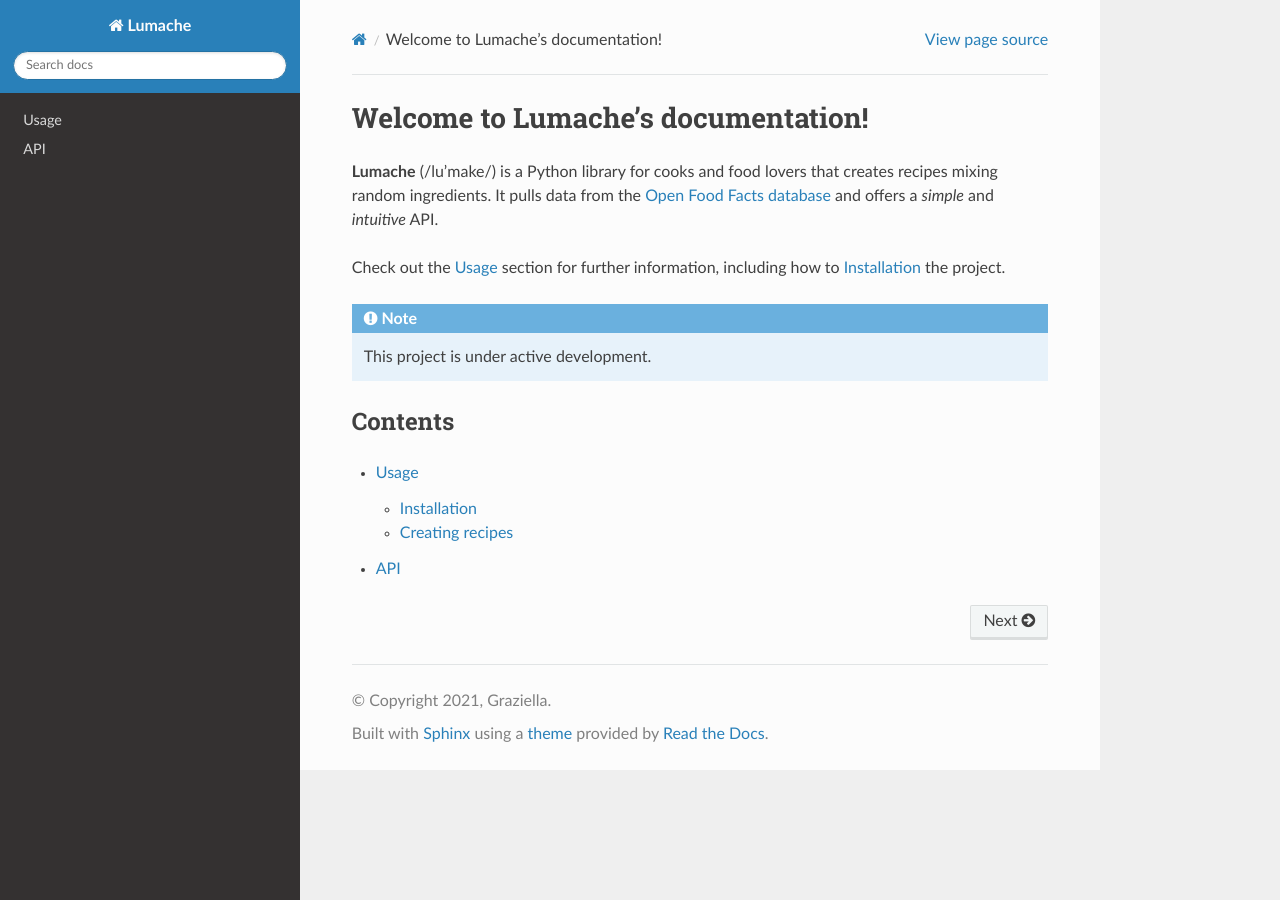
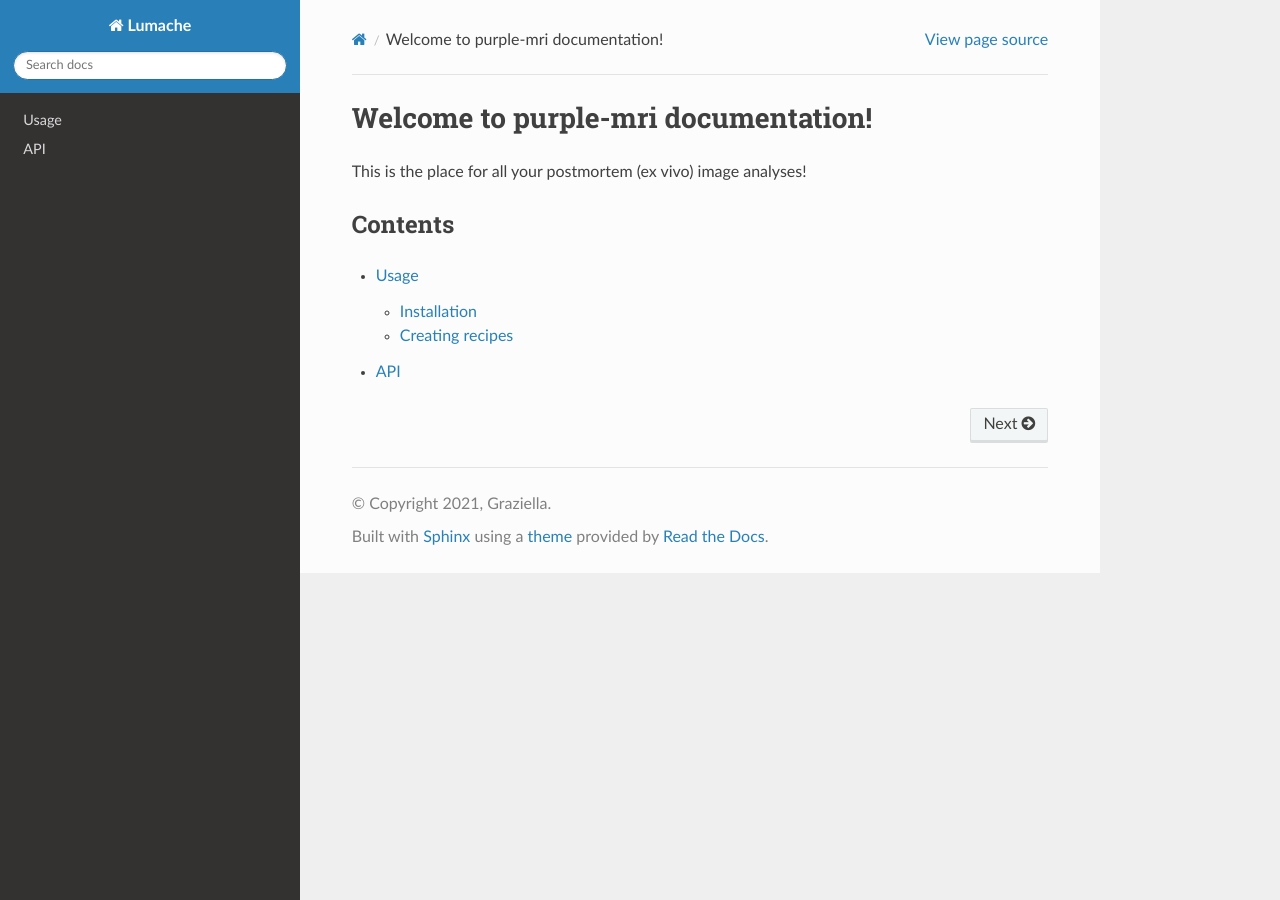
Before and after one commit to Pulkit-Khandelwal/purple-mri, a Sphinx documentation site: the page built from docs/source/index.rst, in a window 1280 px wide. Built offline with Sphinx 7.4.7 and the Read the Docs theme 3.1.0, drawn with Linux system fonts in a browser that asks for light colours.

Commit message:
Revise documentation for purple-mri project
Updated project name and description in documentation.

```diff
--- a/docs/source/index.rst
+++ b/docs/source/index.rst
@@ -1,17 +1,6 @@
-Welcome to Lumache's documentation!
+Welcome to purple-mri documentation!
 ===================================
-
-**Lumache** (/lu'make/) is a Python library for cooks and food lovers
-that creates recipes mixing random ingredients.
-It pulls data from the `Open Food Facts database <https://world.openfoodfacts.org/>`_
-and offers a *simple* and *intuitive* API.
-
-Check out the :doc:`usage` section for further information, including
-how to :ref:`installation` the project.
-
-.. note::
-
-   This project is under active development.
+This is the place for all your postmortem (ex vivo) image analyses!
 
 Contents
 --------
```
